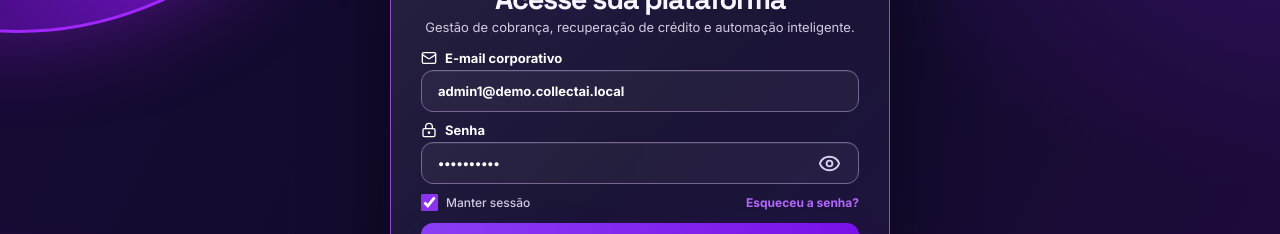
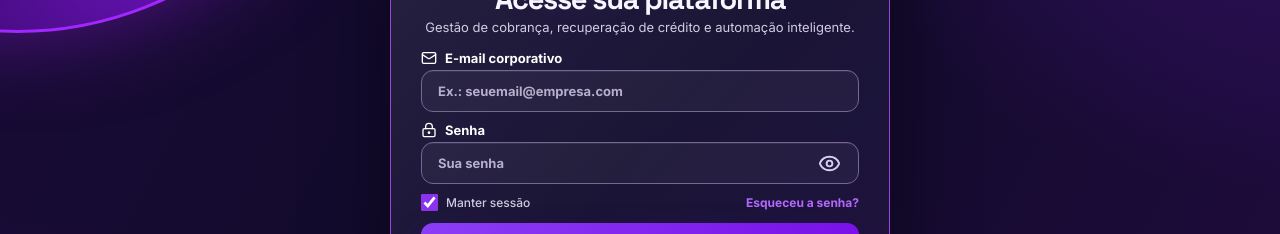
Before and after one commit to eudavizinps/GCLCollectAI, a React (Vite) app in the folder frontend/: page /login in a window 1280 px wide. Shown: the part 198-432 px from the top of the page. Built offline with nearby package versions, Linux system fonts and the light colour scheme; no server answers.

Commit message:
Deixar o login vazio e permitir credenciais salvas pelo navegador

```diff
--- a/frontend/src/features/auth/LoginPage.tsx
+++ b/frontend/src/features/auth/LoginPage.tsx
@@ -8,8 +8,6 @@ import { homePath } from '../../app/permissions'
 export function LoginPage() {
   const { login } = useAuth()
   const navigate = useNavigate()
-  const [email, setEmail] = useState('admin1@demo.collectai.local')
-  const [password, setPassword] = useState('Demo@12345')
   const [showPassword, setShowPassword] = useState(false)
   const [remember, setRemember] = useState(true)
   const [busy, setBusy] = useState(false)
@@ -20,7 +18,12 @@ export function LoginPage() {
     setBusy(true)
     setError('')
     try {
-      const role = await login(email, password, remember)
+      const form = new FormData(event.currentTarget)
+      const role = await login(
+        String(form.get('email') || ''),
+        String(form.get('password') || ''),
+        remember,
+      )
       navigate(homePath(role))
     } catch (err) {
       setError((err as Error).message)
@@ -40,12 +43,12 @@ export function LoginPage() {
         <form onSubmit={submit}>
           <label className="login-field" htmlFor="login-email">
             <span><Mail size={21} /> E-mail corporativo</span>
-            <input id="login-email" type="email" autoComplete="username" required value={email} onChange={(event) => setEmail(event.target.value)} placeholder="Ex.: seuemail@empresa.com" />
+            <input id="login-email" name="email" type="email" autoComplete="username" required placeholder="Ex.: seuemail@empresa.com" />
           </label>
           <label className="login-field" htmlFor="login-password">
             <span><LockKeyhole size={21} /> Senha</span>
             <span className="login-password-wrap">
-              <input id="login-password" type={showPassword ? 'text' : 'password'} autoComplete="current-password" required value={password} onChange={(event) => setPassword(event.target.value)} placeholder="Sua senha" />
+              <input id="login-password" name="password" type={showPassword ? 'text' : 'password'} autoComplete="current-password" required placeholder="Sua senha" />
               <button type="button" onClick={() => setShowPassword((value) => !value)} aria-label={showPassword ? 'Ocultar senha' : 'Mostrar senha'} aria-pressed={showPassword}>
                 {showPassword ? <EyeOff size={23} /> : <Eye size={23} />}
               </button>
```
Also changed, not shown: 2 other files (tests, documents, lock files or other folders).
